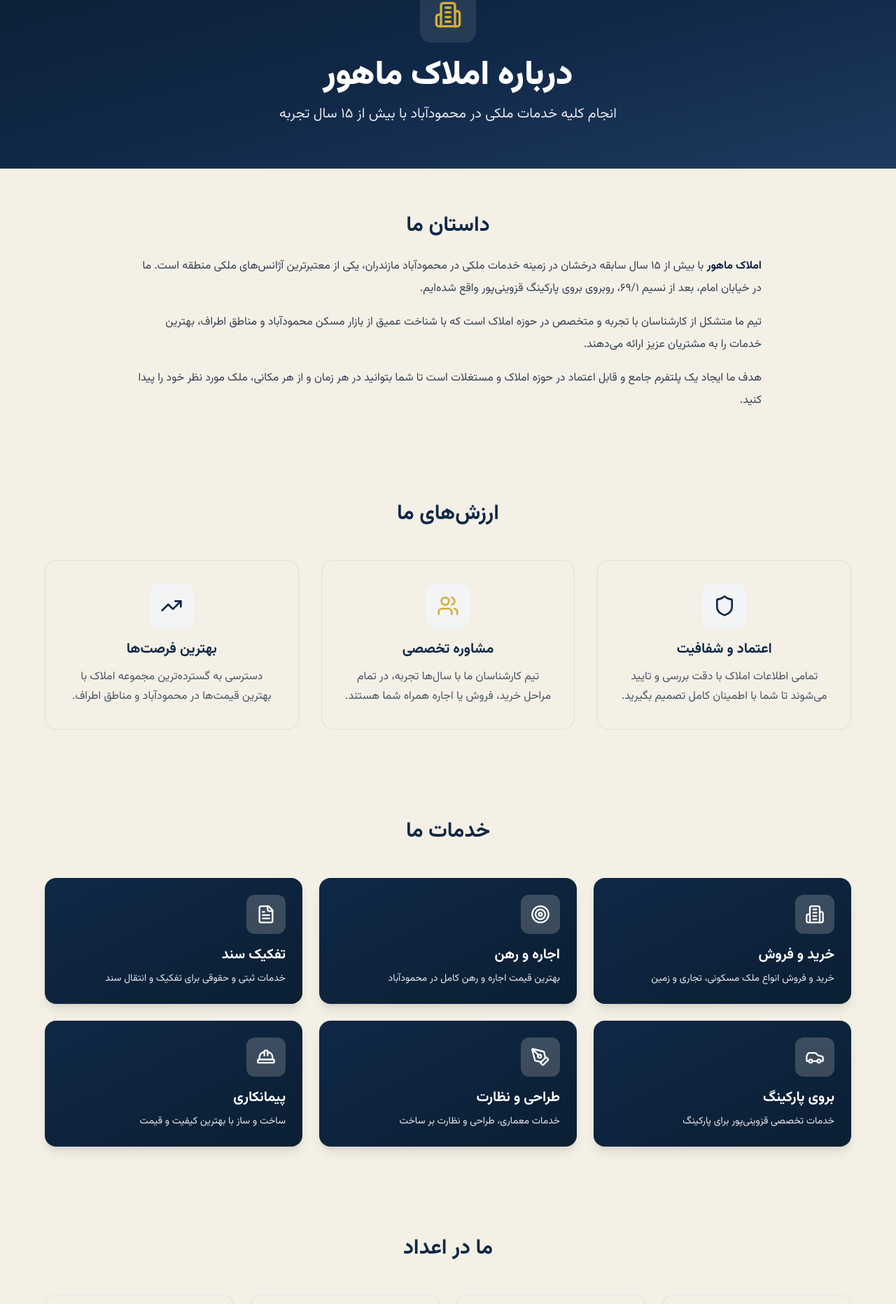
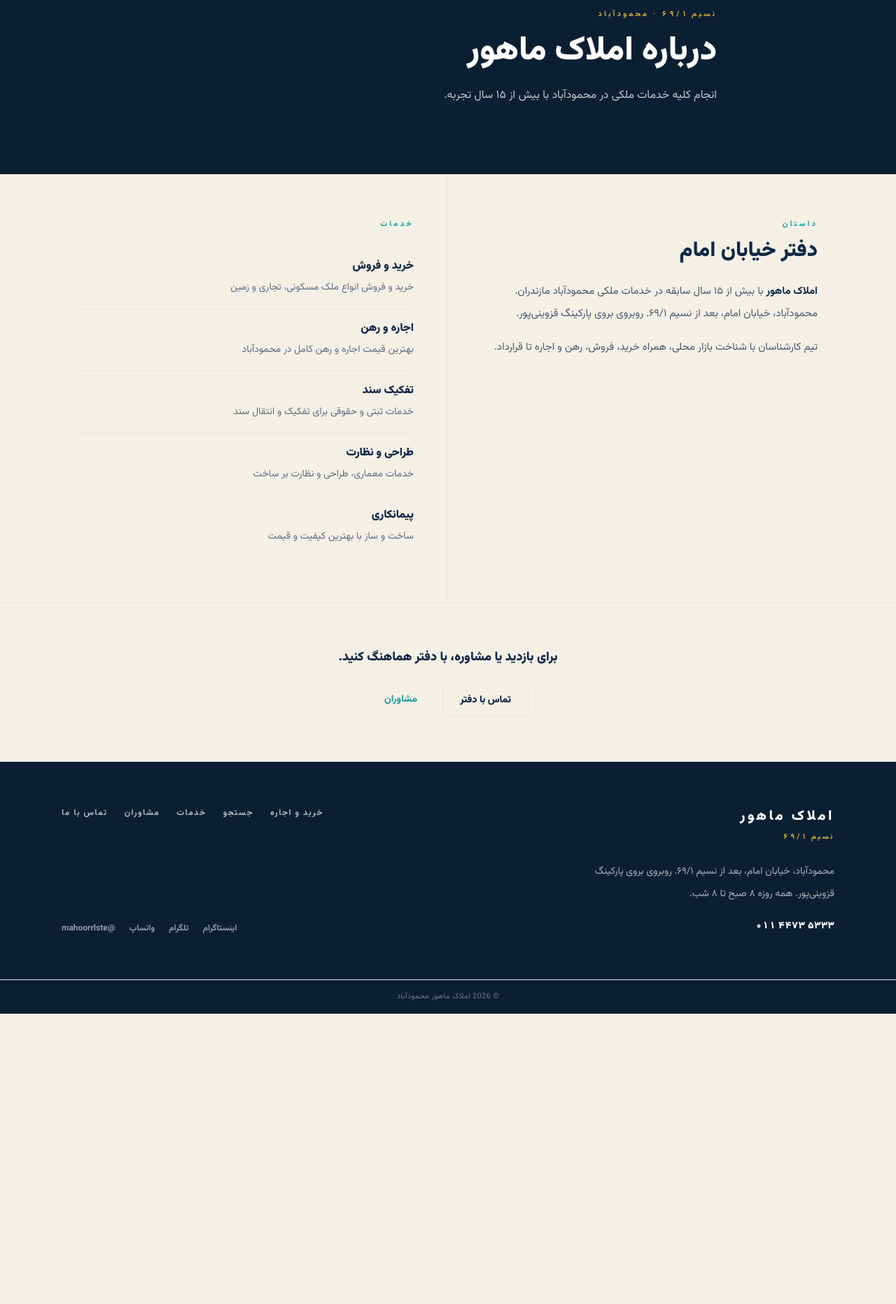
Before and after one commit to navidhaghpanah/mahoor-web, a Next.js app: page /about in a window 1280 px wide. Shown: the part 147-2011 px from the top of the page at 70% size. After the commit the page ends 1596 px from the top, so only its background shows below. Built offline with nearby package versions, Linux system fonts and the light colour scheme.

Commit message:
ui: editorial about, drop fake stats

```diff
--- a/src/app/about/page.tsx
+++ b/src/app/about/page.tsx
@@ -1,7 +1,7 @@
 import type { Metadata } from "next";
 import Link from "next/link";
-import { Shield, Users, TrendingUp, Building2, Award, Target, Wrench, FileText, PenTool, HardHat, Car } from "lucide-react";
-
+import { SITE } from "@/lib/site";
+import { NasimMark } from "@/components/PhoneText";
 
 export const metadata: Metadata = {
   title: "درباره ما و خدمات ملکی",
@@ -16,166 +16,67 @@ export const metadata: Metadata = {
   },
 };
 
+const services = [
+  { title: "خرید و فروش", body: "خرید و فروش انواع ملک مسکونی، تجاری و زمین" },
+  { title: "اجاره و رهن", body: "بهترین قیمت اجاره و رهن کامل در محمودآباد" },
+  { title: "تفکیک سند", body: "خدمات ثبتی و حقوقی برای تفکیک و انتقال سند" },
+  { title: "طراحی و نظارت", body: "خدمات معماری، طراحی و نظارت بر ساخت" },
+  { title: "پیمانکاری", body: "ساخت و ساز با بهترین کیفیت و قیمت" },
+];
+
 export default function AboutPage() {
   return (
-    <div className="min-h-screen bg-[#f4f0e6]">
-      {/* هدر صفحه */}
-      <section className="gradient-hero text-white py-16 px-4">
-        <div className="max-w-4xl mx-auto text-center">
-          <div className="inline-flex items-center justify-center w-20 h-20 bg-[#f4f0e6]/10 backdrop-blur-sm rounded-2xl mb-6">
-            <Building2 className="text-[#d4af37]" size={40} />
-          </div>
-          <h1 className="text-4xl md:text-5xl font-extrabold mb-4">درباره املاک ماهور</h1>
-          <p className="text-xl text-gray-200 max-w-2xl mx-auto">
-            انجام کلیه خدمات ملکی در محمودآباد با بیش از ۱۵ سال تجربه
+    <div className="bg-[var(--sand)] text-[var(--navy)]">
+      <section className="bg-[var(--deep)] px-6 py-24 text-white">
+        <div className="mx-auto max-w-3xl">
+          <p className="text-[11px] font-bold tracking-[0.28em] text-[var(--gold)]">
+            <NasimMark /> · محمودآباد
+          </p>
+          <h1 className="mt-4 text-4xl font-black leading-[1.15] sm:text-5xl">درباره املاک ماهور</h1>
+          <p className="mt-5 max-w-xl text-base leading-8 text-white/75">
+            انجام کلیه خدمات ملکی در محمودآباد با بیش از ۱۵ سال تجربه.
           </p>
         </div>
       </section>
 
-      {/* داستان ما */}
-      <section className="py-16 px-4 bg-[#f4f0e6]">
-        <div className="max-w-4xl mx-auto">
-          <h2 className="text-3xl font-bold text-[#102847] mb-6 text-center">داستان ما</h2>
-          <div className="prose prose-lg max-w-none text-gray-700 leading-8">
-            <p className="mb-4">
-              <strong className="text-[#102847]">املاک ماهور</strong> با بیش از ۱۵ سال سابقه درخشان در زمینه خدمات ملکی در محمودآباد مازندران، یکی از معتبرترین آژانس‌های ملکی منطقه است. ما در خیابان امام، بعد از نسیم ۶۹/۱، روبروی بروی پارکینگ قزوینی‌پور واقع شده‌ایم.
-            </p>
-            <p className="mb-4">
-              تیم ما متشکل از کارشناسان با تجربه و متخصص در حوزه املاک است که با شناخت عمیق از بازار مسکن محمودآباد و مناطق اطراف، بهترین خدمات را به مشتریان عزیز ارائه می‌دهند.
+      <section className="mx-auto grid max-w-6xl lg:grid-cols-2">
+        <div className="px-6 py-16 sm:px-12">
+          <p className="text-[11px] font-bold tracking-[0.28em] text-[var(--sea)]">داستان</p>
+          <h2 className="mt-3 text-3xl font-black">دفتر خیابان امام</h2>
+          <div className="mt-6 space-y-4 text-[15px] leading-8 text-[var(--navy)]/75">
+            <p>
+              <strong className="text-[var(--navy)]">املاک ماهور</strong> با بیش از ۱۵ سال سابقه در خدمات ملکی
+              محمودآباد مازندران. {SITE.address}. {SITE.addressExtra}.
             </p>
             <p>
-              هدف ما ایجاد یک پلتفرم جامع و قابل اعتماد در حوزه املاک و مستغلات است تا شما بتوانید در هر زمان و از هر مکانی، ملک مورد نظر خود را پیدا کنید.
+              تیم کارشناسان با شناخت بازار محلی، همراه خرید، فروش، رهن و اجاره تا قرارداد.
             </p>
           </div>
         </div>
-      </section>
-
-      {/* ارزش‌های ما */}
-      <section className="py-16 px-4 bg-[#f4f0e6]">
-        <div className="max-w-6xl mx-auto">
-          <h2 className="text-3xl font-bold text-[#102847] mb-12 text-center">ارزش‌های ما</h2>
-          <div className="grid grid-cols-1 md:grid-cols-3 gap-8">
-            <ValueCard
-              icon={<Shield className="text-[#102847]" size={32} />}
-              title="اعتماد و شفافیت"
-              description="تمامی اطلاعات املاک با دقت بررسی و تایید می‌شوند تا شما با اطمینان کامل تصمیم بگیرید."
-            />
-            <ValueCard
-              icon={<Users className="text-[#d4af37]" size={32} />}
-              title="مشاوره تخصصی"
-              description="تیم کارشناسان ما با سال‌ها تجربه، در تمام مراحل خرید، فروش یا اجاره همراه شما هستند."
-            />
-            <ValueCard
-              icon={<TrendingUp className="text-[#102847]" size={32} />}
-              title="بهترین فرصت‌ها"
-              description="دسترسی به گسترده‌ترین مجموعه املاک با بهترین قیمت‌ها در محمودآباد و مناطق اطراف."
-            />
-          </div>
+        <div className="border-t border-[var(--navy)]/10 px-6 py-16 sm:px-12 lg:border-t-0 lg:border-r">
+          <p className="text-[11px] font-bold tracking-[0.28em] text-[var(--sea)]">خدمات</p>
+          <ul className="mt-6 divide-y divide-[var(--navy)]/10">
+            {services.map((item) => (
+              <li key={item.title} className="py-4">
+                <p className="font-black">{item.title}</p>
+                <p className="mt-1 text-sm leading-7 text-[var(--navy)]/65">{item.body}</p>
+              </li>
+            ))}
+          </ul>
         </div>
       </section>
 
-      {/* خدمات ما */}
-      <section className="py-16 px-4 bg-[#f4f0e6]">
-        <div className="max-w-6xl mx-auto">
-          <h2 className="text-3xl font-bold text-[#102847] mb-12 text-center">خدمات ما</h2>
-          <div className="grid grid-cols-1 md:grid-cols-2 lg:grid-cols-3 gap-6">
-            <ServiceCard
-              icon={<Building2 className="text-white" size={28} />}
-              title="خرید و فروش"
-              description="خرید و فروش انواع ملک مسکونی، تجاری و زمین"
-            />
-            <ServiceCard
-              icon={<Target className="text-white" size={28} />}
-              title="اجاره و رهن"
-              description="بهترین قیمت اجاره و رهن کامل در محمودآباد"
-            />
-            <ServiceCard
-              icon={<FileText className="text-white" size={28} />}
-              title="تفکیک سند"
-              description="خدمات ثبتی و حقوقی برای تفکیک و انتقال سند"
-            />
-            <ServiceCard
-              icon={<Car className="text-white" size={28} />}
-              title="بروی پارکینگ"
-              description="خدمات تخصصی قزوینی‌پور برای پارکینگ"
-            />
-            <ServiceCard
-              icon={<PenTool className="text-white" size={28} />}
-              title="طراحی و نظارت"
-              description="خدمات معماری، طراحی و نظارت بر ساخت"
-            />
-            <ServiceCard
-              icon={<HardHat className="text-white" size={28} />}
-              title="پیمانکاری"
-              description="ساخت و ساز با بهترین کیفیت و قیمت"
-            />
-          </div>
-        </div>
-      </section>
-
-      {/* آمار ما */}
-      <section className="py-16 px-4 bg-[#f4f0e6]">
-        <div className="max-w-6xl mx-auto">
-          <h2 className="text-3xl font-bold text-[#102847] mb-12 text-center">ما در اعداد</h2>
-          <div className="grid grid-cols-2 md:grid-cols-4 gap-6">
-            <StatCard number="۵۰۰+" label="آگهی فعال" />
-            <StatCard number="۱۰۰۰+" label="معامله موفق" />
-            <StatCard number="۱۵+" label="سال سابقه" />
-            <StatCard number="۳" label="کارشناس متخصص" />
-          </div>
-        </div>
-      </section>
-
-      {/* دعوت به اقدام */}
-      <section className="py-16 px-4 gradient-hero text-white">
-        <div className="max-w-4xl mx-auto text-center">
-          <h2 className="text-3xl font-bold mb-4">آماده همکاری با ما هستید؟</h2>
-          <p className="text-xl text-gray-200 mb-8">
-            همین حالا با کارشناسان ما تماس بگیرید
-          </p>
-          <div className="flex flex-col sm:flex-row gap-4 justify-center">
-            <Link href="/contact" className="btn-secondary inline-flex items-center justify-center gap-2">
-              تماس با ما
-            </Link>
-            <Link href="/agents" className="btn-outline inline-flex items-center justify-center gap-2 border-white text-white hover:bg-[#f4f0e6] hover:text-[#102847]">
-              مشاهده کارشناسان
-            </Link>
-          </div>
+      <section className="border-t border-[var(--navy)]/10 px-6 py-16 text-center">
+        <p className="text-lg font-black">برای بازدید یا مشاوره، با دفتر هماهنگ کنید.</p>
+        <div className="mt-6 flex flex-wrap justify-center gap-3">
+          <a href={SITE.telephoneHref} className="border border-[var(--navy)] px-6 py-3 text-sm font-extrabold">
+            تماس با دفتر
+          </a>
+          <Link href="/agents" className="px-6 py-3 text-sm font-bold text-[var(--sea)]">
+            مشاوران
+          </Link>
         </div>
       </section>
     </div>
   );
 }
-
-function ValueCard({ icon, title, description }: { icon: React.ReactNode; title: string; description: string }) {
-  return (
-    <div className="card-modern p-8 text-center">
-      <div className="inline-flex items-center justify-center w-16 h-16 bg-gray-100 rounded-2xl mb-4">
-        {icon}
-      </div>
-      <h3 className="text-xl font-bold text-[#102847] mb-3">{title}</h3>
-      <p className="text-gray-600 leading-7">{description}</p>
-    </div>
-  );
-}
-
-function ServiceCard({ icon, title, description }: { icon: React.ReactNode; title: string; description: string }) {
-  return (
-    <div className="bg-gradient-to-br from-[#102847] to-[#0b1f33] text-white p-6 rounded-2xl shadow-lg hover:shadow-xl transition-all hover:-translate-y-1">
-      <div className="w-14 h-14 bg-[#f4f0e6]/20 rounded-xl flex items-center justify-center mb-4">
-        {icon}
-      </div>
-      <h3 className="text-xl font-bold mb-2">{title}</h3>
-      <p className="text-gray-200 text-sm leading-6">{description}</p>
-    </div>
-  );
-}
-
-function StatCard({ number, label }: { number: string; label: string }) {
-  return (
-    <div className="bg-[#f4f0e6] p-6 rounded-2xl text-center shadow-sm border border-gray-100">
-      <p className="text-4xl font-extrabold text-[#102847] mb-2">{number}</p>
-      <p className="text-gray-600">{label}</p>
-    </div>
-  );
-}
```
